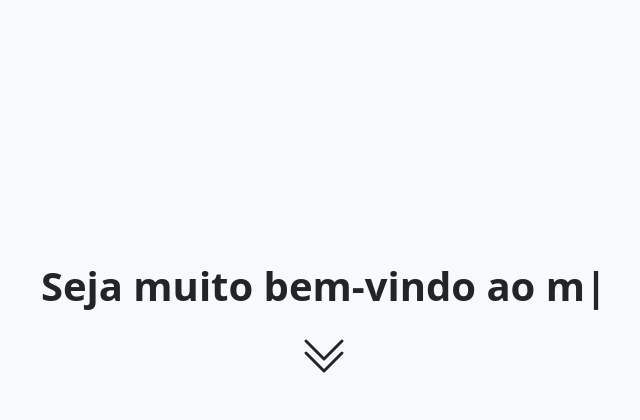
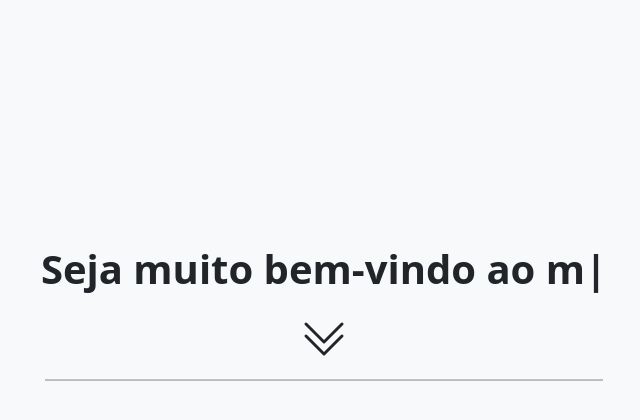
Before and after one commit to PortfolioJovePy/Portfolio, a Django app: page / in a window 1280 px wide. Shown: the part 470-890 px from the top of the page, without its empty margins (316-956 px from the left). Run offline with Django 4.2, Linux system fonts and the light colour scheme.

Commit message:
Atualizar o inicio.html

```diff
--- a/principal/templates/inicio.html
+++ b/principal/templates/inicio.html
@@ -47,6 +47,14 @@
           <path fill-rule="evenodd" d="M1.646 2.646a.5.5 0 0 1 .708 0L8 8.293l5.646-5.647 a.5.5 0 0 1 .708.708l-6 6a.5.5 0 0 1-.708 0l-6-6a.5.5 0 0 1 0-.708"/>
         </svg>
     </div>
+
+    <div class="container">
+  <div class="row">
+    <div class="col-12 text-center">
+      <hr class="mx-auto" style="width: 50%; height: 2px; background-color: #000;">
+    </div>
+  </div>
+</div>
 </div>
     <script>
       const textoElement = document.getElementById("texto");
```
